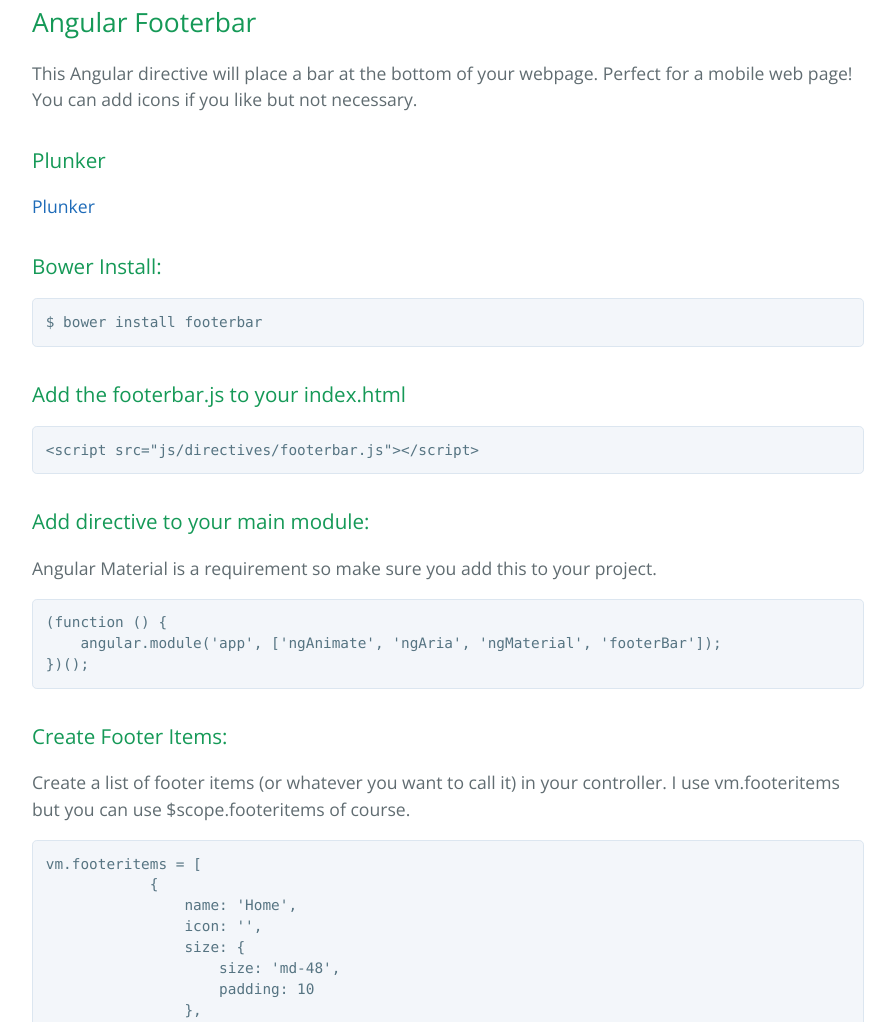
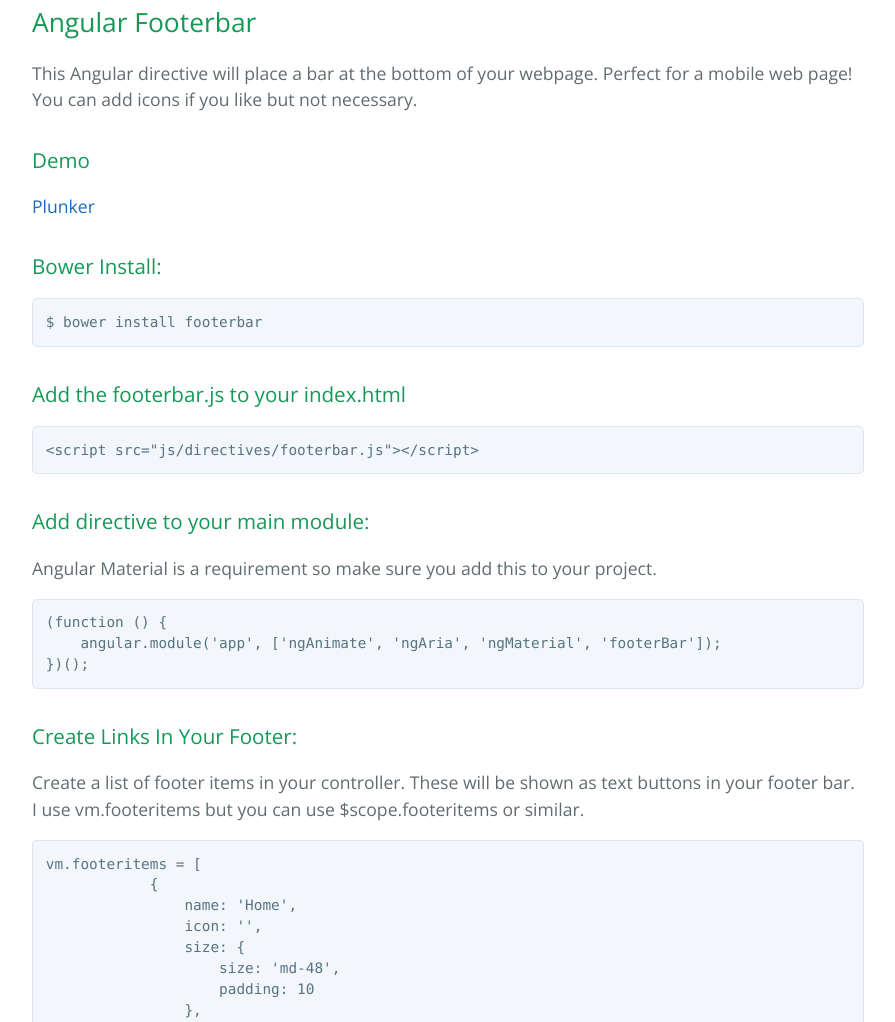
Before and after one commit to januslo/angular-md-footerbar, a plain HTML site: page index.html in a window 1280 px wide. Shown: the part 412-1434 px from the top of the page, without its empty margins (192-1087 px from the left). Drawn offline with nearby package versions, Linux system fonts and the light colour scheme.

```diff
--- a/index.html
+++ b/index.html
@@ -25,7 +25,7 @@
 <p>This Angular directive will place a bar at the bottom of your webpage.  Perfect for a mobile web page!  You can add icons if you like but not necessary.</p>
 
 <h3>
-<a id="plunker" class="anchor" href="#plunker" aria-hidden="true"><span class="octicon octicon-link"></span></a>Plunker</h3>
+<a id="demo" class="anchor" href="#demo" aria-hidden="true"><span class="octicon octicon-link"></span></a>Demo</h3>
 
 <p><a href="http://plnkr.co/edit/ZZtr2LoSocjKJCc6c83w">Plunker</a></p>
 
@@ -52,9 +52,9 @@
 </code></pre>
 
 <h3>
-<a id="create-footer-items" class="anchor" href="#create-footer-items" aria-hidden="true"><span class="octicon octicon-link"></span></a>Create Footer Items:</h3>
+<a id="create-links-in-your-footer" class="anchor" href="#create-links-in-your-footer" aria-hidden="true"><span class="octicon octicon-link"></span></a>Create Links In Your Footer:</h3>
 
-<p>Create a list of footer items (or whatever you want to call it) in your controller.  I use vm.footeritems but you can use $scope.footeritems of course.</p>
+<p>Create a list of footer items in your controller.  These will be shown as text buttons in your footer bar.  I use vm.footeritems but you can use $scope.footeritems or similar.</p>
 
 <pre><code>vm.footeritems = [
             {
```
Also changed, not shown: params.json (+1 -1 lines).
